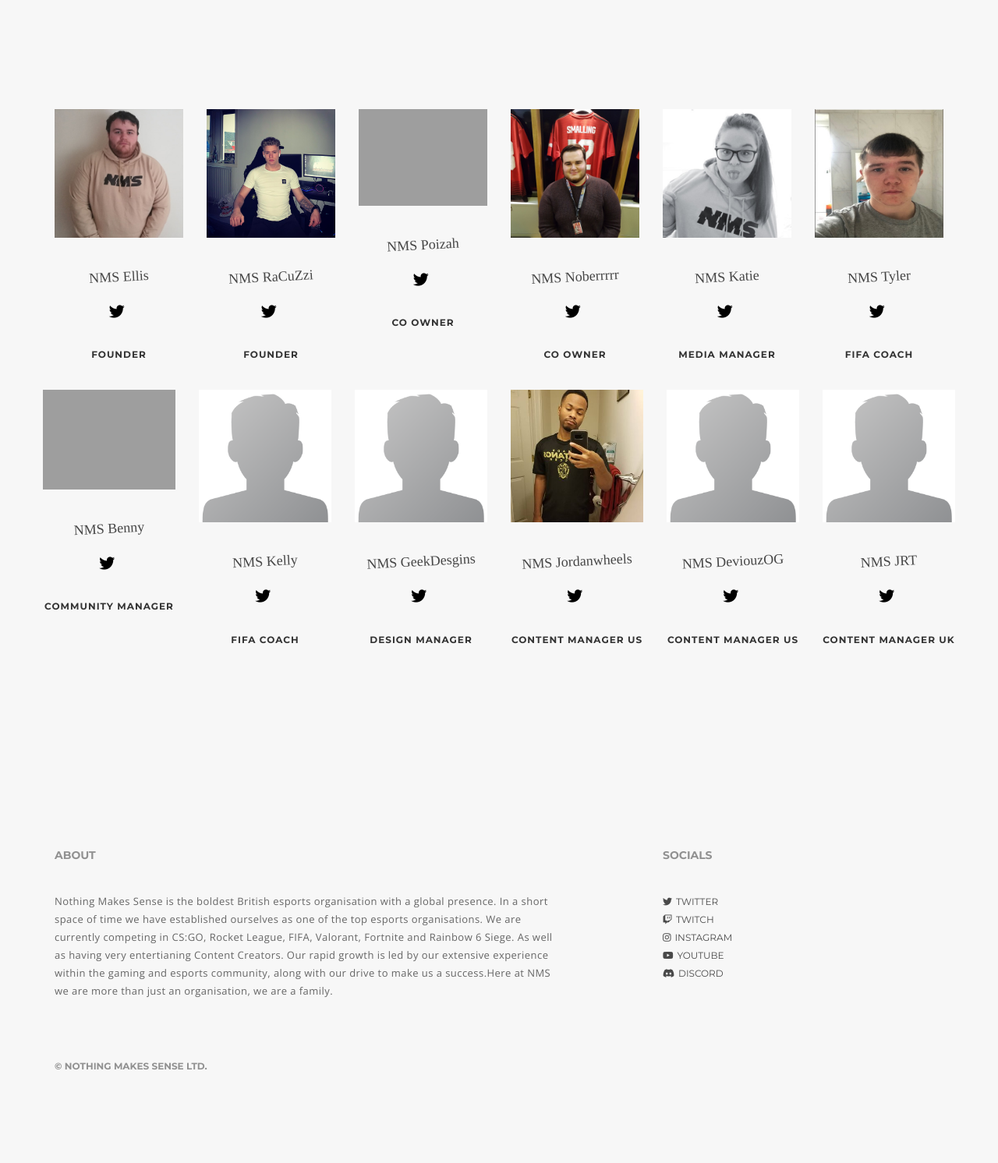
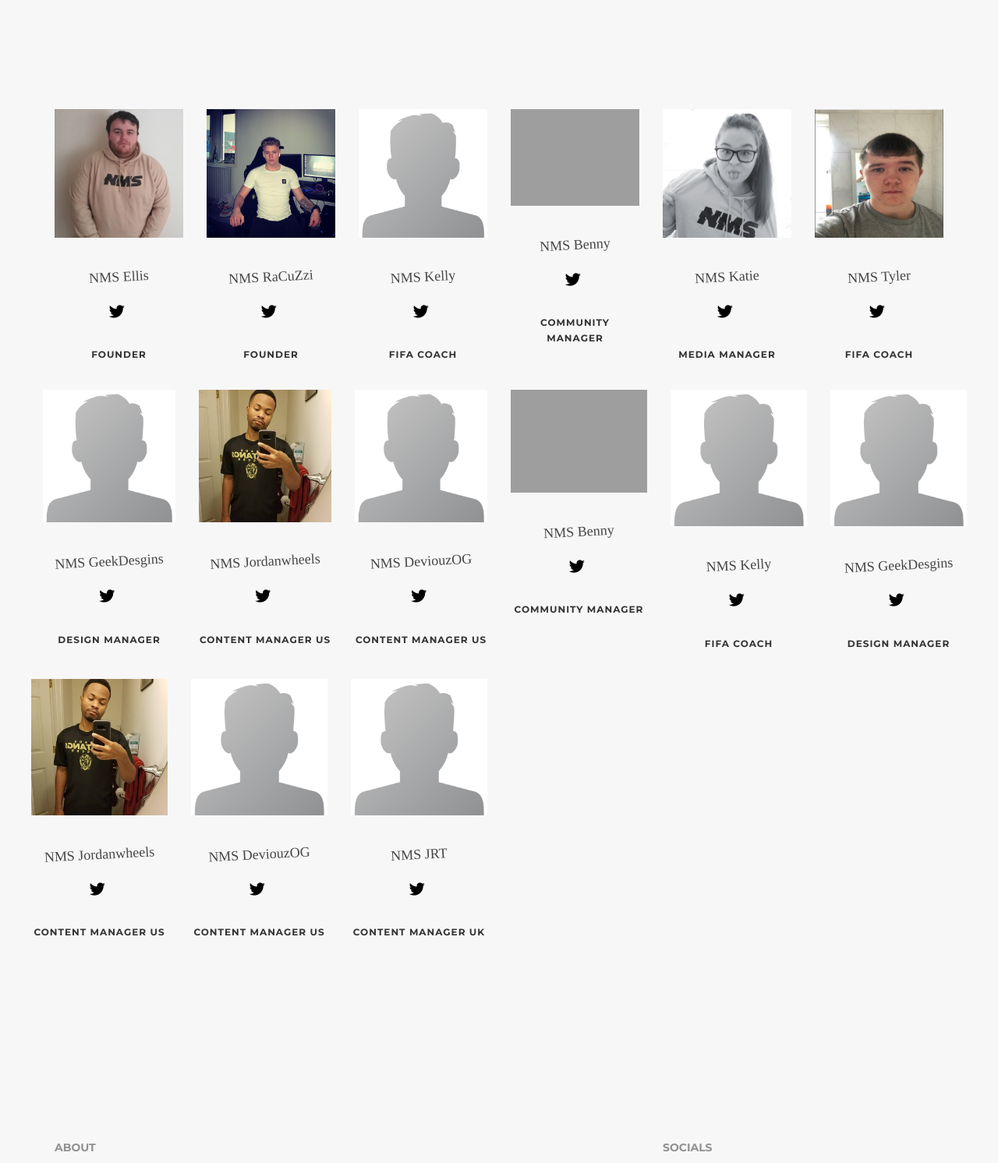
Before and after one commit to PeterRansome/NMS_website, a PHP site: page /management.php in a window 1280 px wide. Shown: the part 290-1782 px from the top of the page at 78% size. Before the commit the page ends 1662 px from the top, so only its background shows below. Run offline with PHP 8.4, Linux system fonts and the light colour scheme; some libraries are stand-ins or nearby versions; some web fonts are replaced; grey boxes are pictures that could not be loaded.

Commit message:
Managments

```diff
--- a/management.php
+++ b/management.php
@@ -31,20 +31,20 @@
 	            <h6>Founder</h6>
             </div>
             <div class="col-md-2 col-sm-6">
-	            <p><img class="img-responsive center-block" src="/assets/img/poizah.png" alt=""></p>
-	            <h2 class="classic">NMS Poizah</h2>
+	            <p><img class="img-responsive center-block" src="/assets/img/default.png" alt=""></p>
+	            <h2 class="classic">NMS Kelly</h2>
 	            <ul class="list-inline">
-	              <li><a href="https://twitter.com/Poizah_"><i class="fab fa-twitter fa-lg"></i></a></li>
+	              <li><a href="https://twitter.com/Kellyleo3"><i class="fab fa-twitter fa-lg"></i></a></li>
 	            </ul>
-	            <h6>Co Owner</h6>
-	          </div>
+	            <h6>Fifa Coach</h6>
+            </div>
             <div class="col-md-2 col-sm-6">
-	            <p><img class="img-responsive center-block" src="/assets/img/Noberrrrr.jpg" alt=""></p>
-	            <h2 class="classic">NMS Noberrrrr</h2>
+	            <p><img class="img-responsive center-block" src="/assets/img/benny.jpg" alt=""></p>
+	            <h2 class="classic">NMS Benny</h2>
 	            <ul class="list-inline">
-	              <li><a href="https://twitter.com/Noberrrrr"><i class="fab fa-twitter fa-lg"></i></a></li>
+	              <li><a href="https://twitter.com/BennyB_UK"><i class="fab fa-twitter fa-lg"></i></a></li>
 	            </ul>
-	            <h6>Co Owner</h6>
+	            <h6>Community Manager</h6>
             </div>
             <div class="col-md-2 col-sm-6">
 	            <p><img class="img-responsive center-block" src="/assets/img/Katie.jpg" alt=""></p>
@@ -62,6 +62,34 @@
 	            </ul>
 	            <h6>Fifa Coach</h6>
 	          </div>
+
+
+	    <div class="row justify-content-center">
+
+            <div class="col-md-2 col-sm-6">
+	            <p><img class="img-responsive center-block" src="/assets/img/default.png" alt=""></p>
+	            <h2 class="classic">NMS GeekDesgins</h2>
+	            <ul class="list-inline">
+	              <li><a href="https://twitter.com/GeekDesignGFX"><i class="fab fa-twitter fa-lg"></i></a></li>
+	            </ul>
+	            <h6>Design Manager</h6>
+            </div>
+            <div class="col-md-2 col-sm-6">
+              <p><img class="img-responsive center-block" src="/assets/img/jordanwheels.jpg" alt=""></p>
+              <h2 class="classic">NMS Jordanwheels</h2>
+              <ul class="list-inline">
+                <li><a href="https://twitter.com/jordangotwheels"><i class="fab fa-twitter fa-lg"></i></a></li>
+              </ul>
+              <h6>Content Manager US</h6>
+            </div>
+            <div class="col-md-2 col-sm-6">
+              <p><img class="img-responsive center-block" src="/assets/img/default.png" alt=""></p>
+              <h2 class="classic">NMS DeviouzOG</h2>
+              <ul class="list-inline">
+                <li><a href="https://twitter.com/Deviouz0G"><i class="fab fa-twitter fa-lg"></i></a></li>
+              </ul>
+              <h6>Content Manager US</h6>
+            </div>
 
 
 	    <div class="row justify-content-center">
```
Also changed, not shown: management.html (+9 -33 lines).
